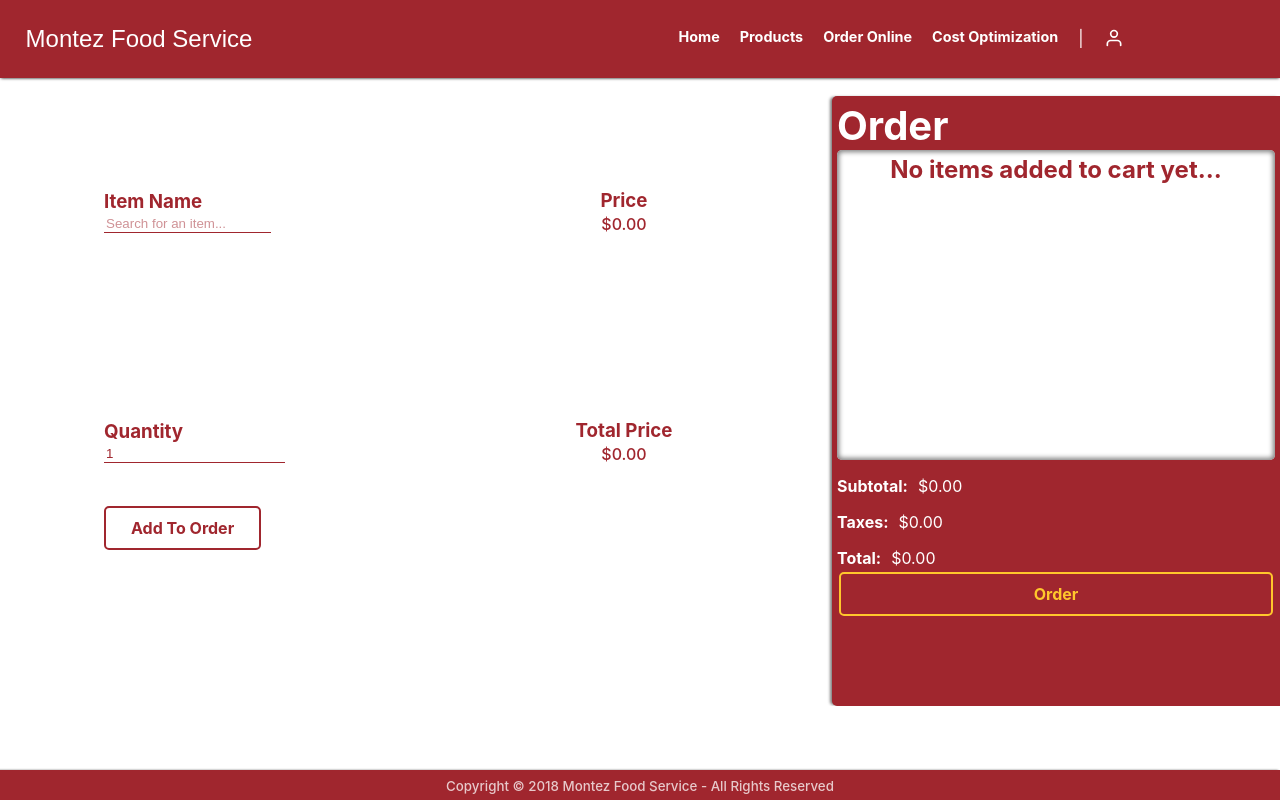
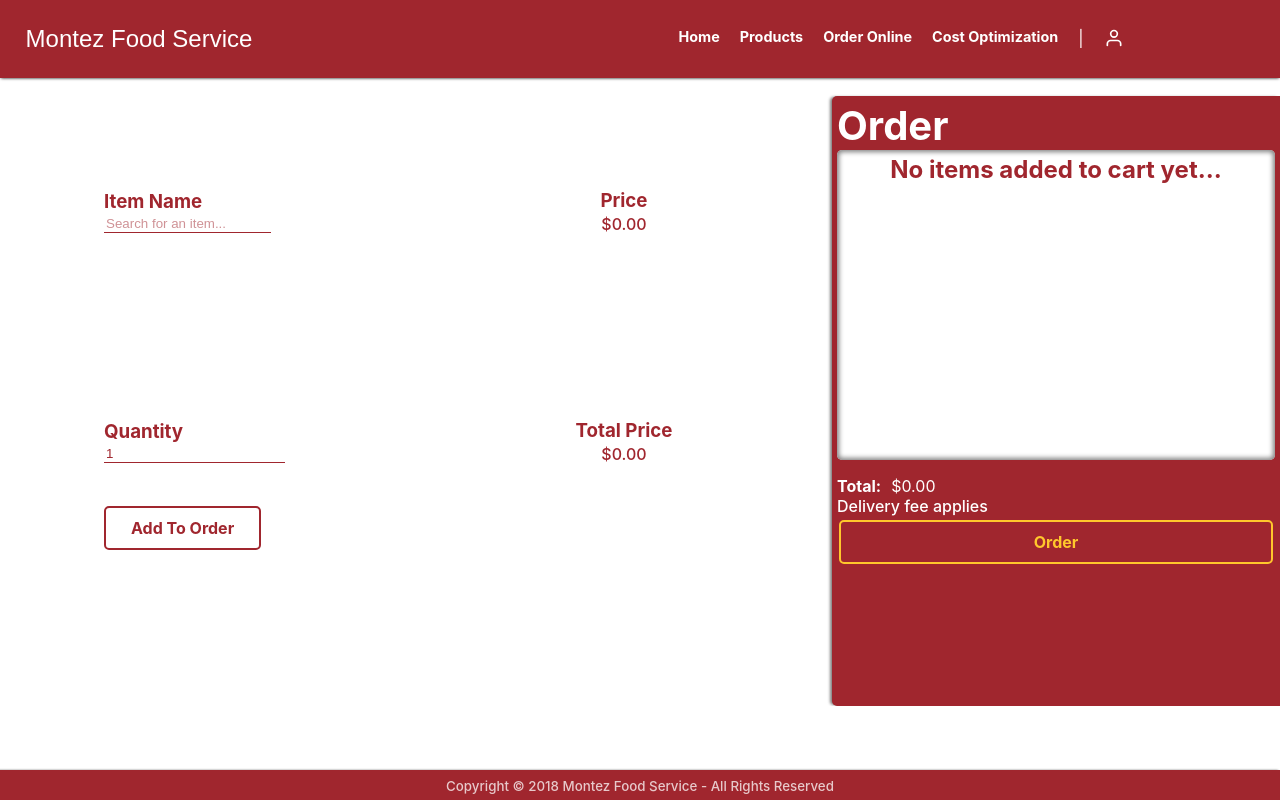
Before and after one commit to jgarcia4444/montez-food-service-web, a React (Create React App) app: page /order-online in a window 1280 px wide. Built offline with nearby package versions, Linux system fonts and the light colour scheme.

Commit message:
Removed the sub total and taxes part of the order cart and added in a disclaimer saying delivery fee applies.

```diff
--- a/src/components/OrderCart/index.js
+++ b/src/components/OrderCart/index.js
@@ -50,7 +50,7 @@ const OrderCart = ({locations, cart, userInfo, sendOrder, selectedLocationIndex,
         if (items.length === 0) {
             return "0.00";
         } else {
-            return (parseFloat(calculateSubTotal()) + parseFloat(calculateSalesTax())).toFixed(2);
+            return parseFloat(calculateSubTotal()).toFixed(2);
         }
     }
 
@@ -90,17 +90,20 @@ const OrderCart = ({locations, cart, userInfo, sendOrder, selectedLocationIndex,
                 {renderOrderItems()}
             </div>
             <div className="calculated-total-container">
-                <div className="sub-total-row">
+                {/* <div className="sub-total-row">
                     <h4 className="cost-calulation-label">Subtotal:</h4>
                     <span className="calculated-values">${calculateSubTotal()}</span>
                 </div>
                 <div className="calculated-taxes-row">
                     <h4 className="cost-calulation-label">Taxes:</h4>
                     <span className="calculated-values">${calculateSalesTax()}</span>
-                </div>
+                </div> */}
                 <div className="total-row">
                     <h4 className="cost-calulation-label">Total:</h4>
                     <span className="calculated-values">${calculateOrderTotal()}</span>
+                </div>
+                <div className="delivery-message-row">
+                    <p className="delivery-message">Delivery fee applies</p>
                 </div>
             </div>
             <div className="order-checkout-button" onClick={handleOrderCheckout}>
```
